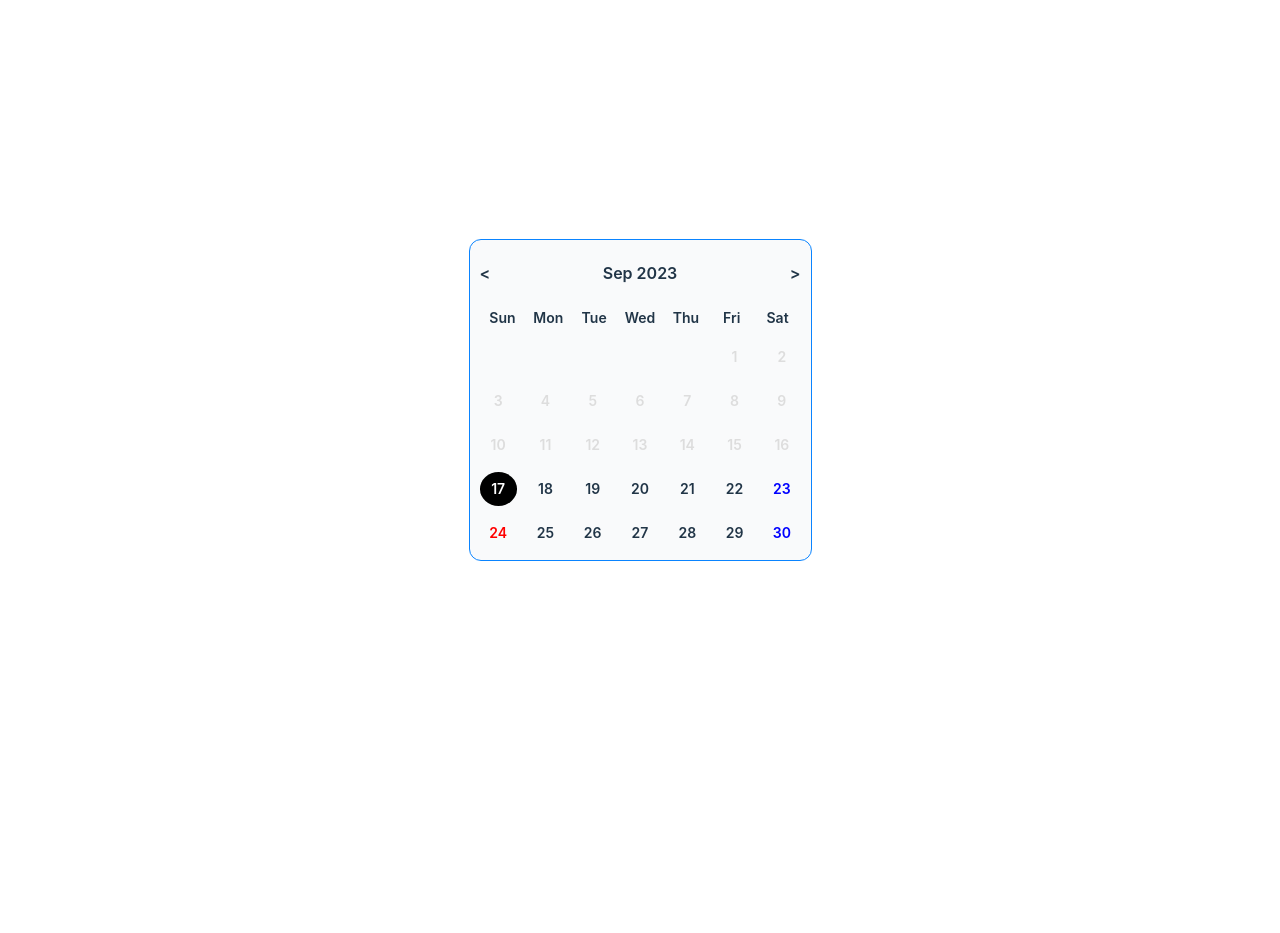
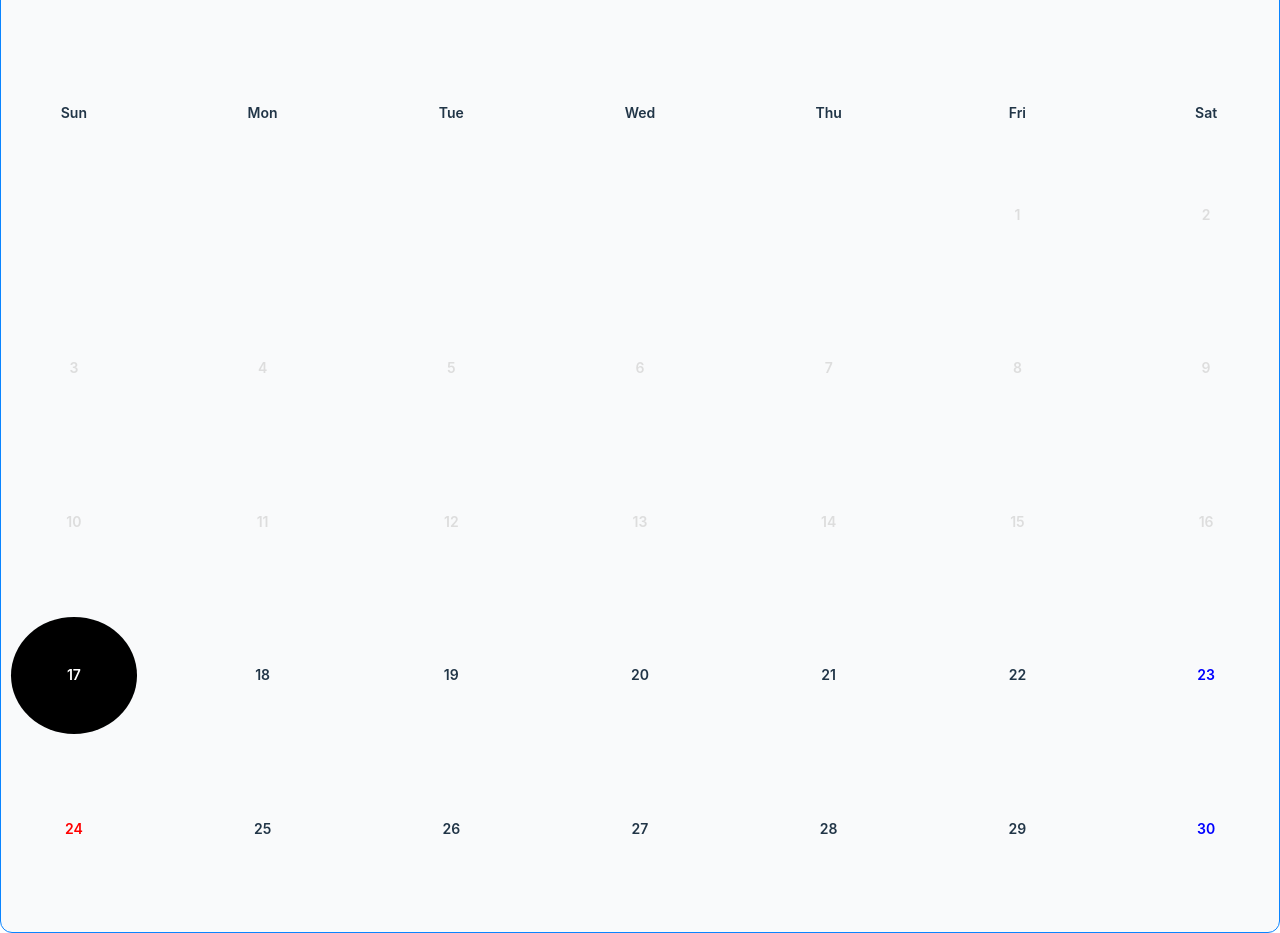
Before and after one commit to JW-Choi-4631/calendar-test, a React (Vite) app: page / in a window 1280 px wide. Before the commit the page ends 800 px from the top, so only its background shows below. Built offline with nearby package versions, Linux system fonts and the light colour scheme.

Commit message:
design: 전체적인 layout 변경

```diff
--- a/src/App.css
+++ b/src/App.css
@@ -8,8 +8,8 @@ main {
 }
 
 #calendar {
-  width: 343px;
-  height: 322px;
+  width: 100%;
+  aspect-ratio: 1.2;
   background-color: #f9fafb;
   border: 0.3px solid #0a84ff;
   border-radius: 12px;
@@ -26,12 +26,14 @@ main {
   size: 16px;
   line-height: 24px;
   letter-spacing: 0.5%;
+  padding: 0px 3%;
 }
 
 #day-list {
   display: grid;
   width: 100%;
   height: 15%;
+  gap: 5%;
   grid-template-columns: 1fr 1fr 1fr 1fr 1fr 1fr 1fr;
   align-items: center;
   text-align: center;
@@ -43,7 +45,7 @@ main {
 #date-list {
   display: grid;
   grid-template-columns: 1fr 1fr 1fr 1fr 1fr 1fr 1fr;
-  gap: 10px;
+  gap: 5%;
   width: 100%;
   height: 70%;
   font-weight: 600;
@@ -59,4 +61,5 @@ main {
   height: 100%;
   padding: 5px;
   border-radius: 50%;
+  translate: 0 -30%;
 }
--- a/src/App.jsx
+++ b/src/App.jsx
@@ -27,7 +27,7 @@ function App() {
     });
   };
 
-  // 달 설정 및 달별 총 날짜 결정
+  // 달별 이름 설정 및 달별 총 날짜 결정
   let dayCount = 31;
   let currentMonth;
   switch (month + 1) {
@@ -100,11 +100,15 @@ function App() {
       <main>
         <section id="calendar">
           <div id="year">
-            <div onClick={prevMonth}>{"<"}</div>
+            <div onClick={prevMonth} style={{ cursor: "pointer" }}>
+              &lt;
+            </div>
             <span>
-              {currentMonth} {year}
+              {currentMonth}&nbsp;&nbsp;{year}
             </span>
-            <div onClick={nextMonth}>{">"}</div>
+            <div onClick={nextMonth} style={{ cursor: "pointer" }}>
+              &gt;
+            </div>
           </div>
           <ul id="day-list">
             <li>Sun</li>
```
